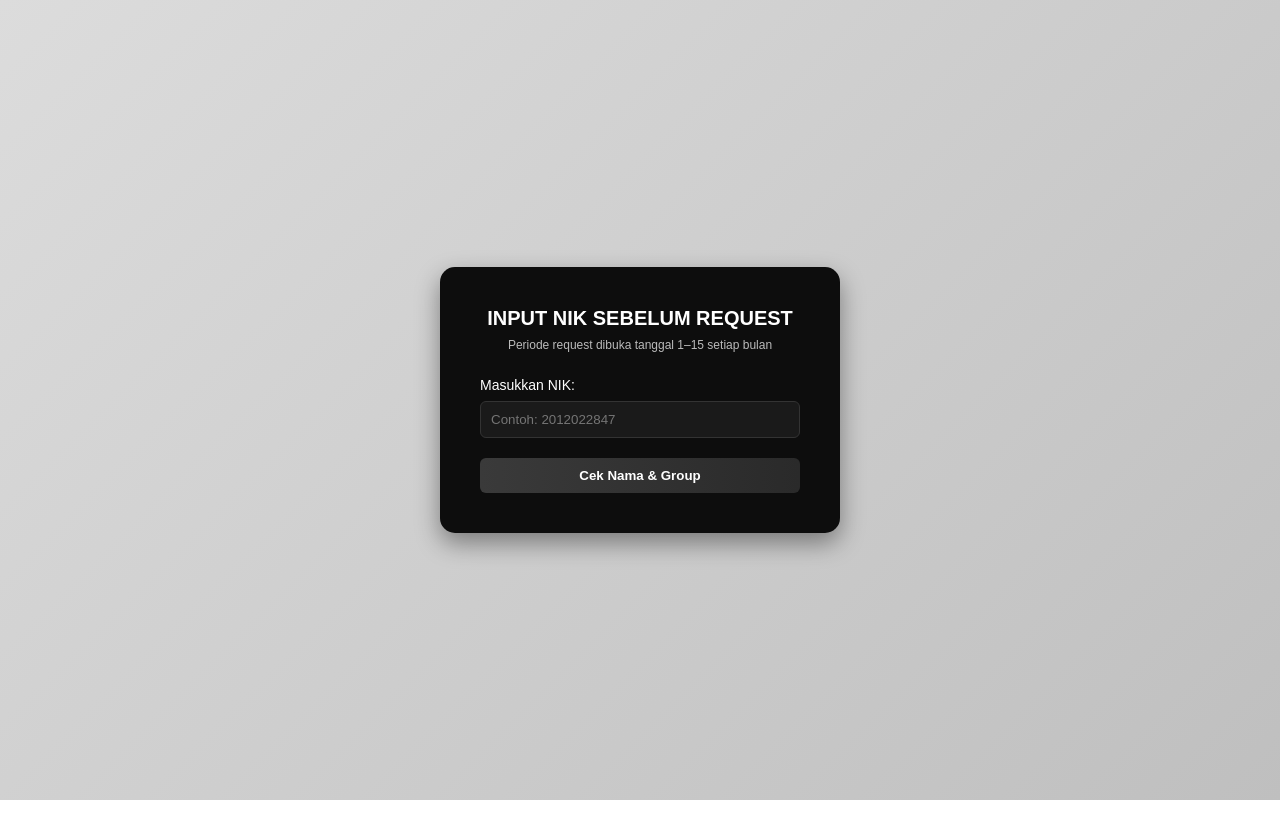
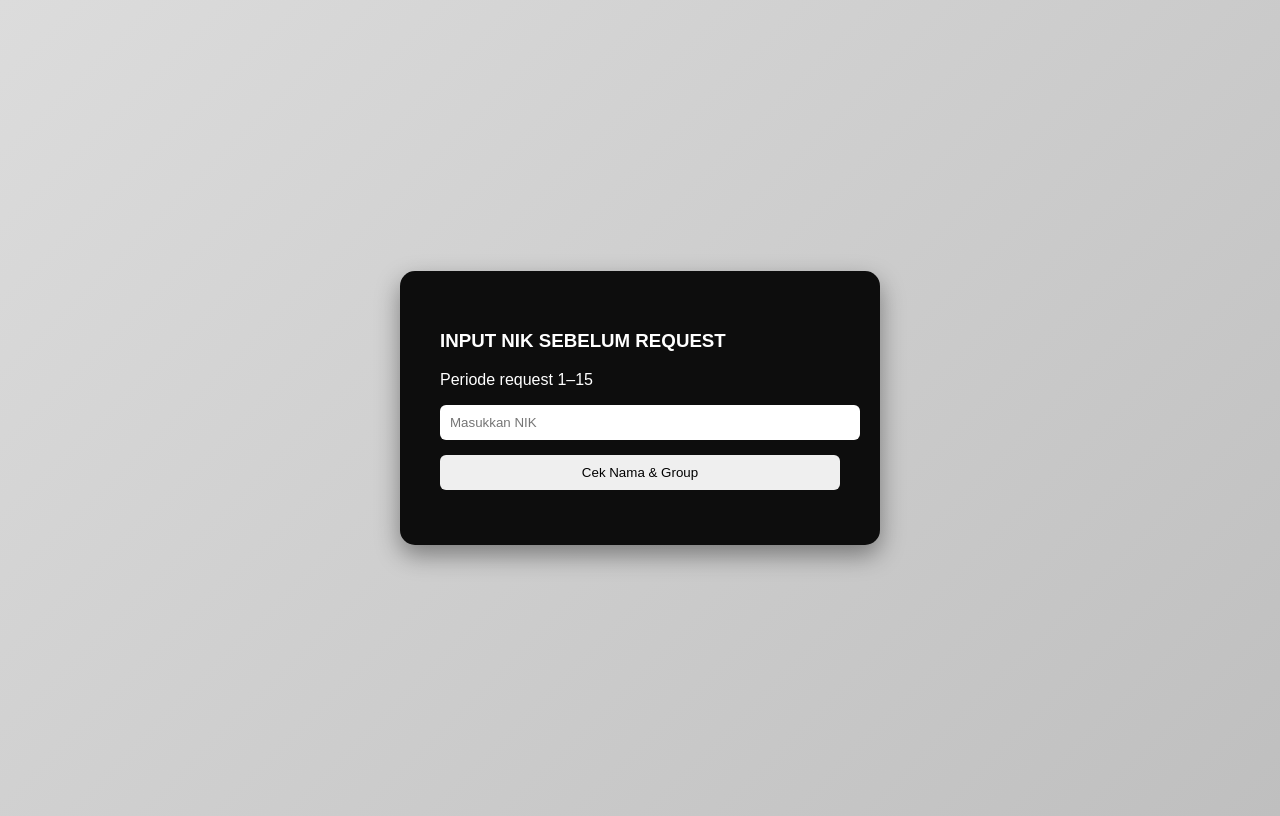
Before and after one commit to region03awhost-maker/jadwal, a plain HTML site: page index.html in a window 1280 px wide. Drawn offline with Linux system fonts and the light colour scheme.

Commit message:
Update index.html

```diff
--- a/index.html
+++ b/index.html
@@ -6,19 +6,13 @@
 <title>Input NIK</title>
 
 <style>
-* {
-    margin: 0;
-    padding: 0;
-    box-sizing: border-box;
-    font-family: Arial, Helvetica, sans-serif;
-}
-
 body {
     height: 100vh;
     background: linear-gradient(135deg, #dcdcdc, #bfbfbf);
     display: flex;
     justify-content: center;
     align-items: center;
+    font-family: Arial;
 }
 
 .card {
@@ -30,39 +24,12 @@
     color: white;
 }
 
-.card h1 {
-    text-align: center;
-    font-size: 20px;
-    font-weight: bold;
-    margin-bottom: 8px;
-}
-
-.card p {
-    text-align: center;
-    font-size: 12px;
-    color: #bbbbbb;
-    margin-bottom: 25px;
-}
-
-label {
-    font-size: 14px;
-    margin-bottom: 8px;
-    display: block;
-}
-
 input {
     width: 100%;
     padding: 10px;
+    margin-bottom: 15px;
     border-radius: 6px;
-    border: 1px solid #333;
-    background: #1a1a1a;
-    color: white;
-    margin-bottom: 20px;
-}
-
-input:focus {
-    outline: none;
-    border: 1px solid #4da6ff;
+    border: none;
 }
 
 button {
@@ -70,39 +37,62 @@
     padding: 10px;
     border: none;
     border-radius: 6px;
-    background: linear-gradient(to right, #3a3a3a, #2a2a2a);
-    color: white;
     cursor: pointer;
-    font-weight: bold;
-    transition: 0.3s;
 }
 
-button:hover {
-    background: linear-gradient(to right, #4da6ff, #0066cc);
+.result {
+    margin-top: 15px;
 }
 </style>
+</head>
 
-</head>
 <body>
 
 <div class="card">
-    <h1>INPUT NIK SEBELUM REQUEST</h1>
-    <p>Periode request dibuka tanggal 1–15 setiap bulan</p>
+    <h3>INPUT NIK SEBELUM REQUEST</h3>
+    <p>Periode request 1–15</p>
 
-    <form onsubmit="return cekNIK()">
-        <label>Masukkan NIK:</label>
-        <input type="text" id="nik" placeholder="Contoh: 2012022847" required>
-
+    <form id="formNIK">
+        <input type="text" id="nik" placeholder="Masukkan NIK" required>
         <button type="submit">Cek Nama & Group</button>
     </form>
+
+    <div class="result" id="resultBox"></div>
 </div>
 
 <script>
-function cekNIK() {
+
+// ====== GANTI LINK DI SINI ======
+const scriptURL = "https://script.google.com/macros/s/AKfycbypDY_nyCbEN3r0V3FCstpo1QE9cYJik_N8-mqDeZEJjutT3fDN6KBbw7aR0jhJyJvyxg/exec";
+
+// Validasi hanya angka
+document.getElementById("nik").addEventListener("input", function () {
+    this.value = this.value.replace(/[^0-9]/g, "");
+});
+
+document.getElementById("formNIK").addEventListener("submit", function(e) {
+    e.preventDefault();
+
     const nik = document.getElementById("nik").value;
-    alert("NIK yang dimasukkan: " + nik);
-    return false; // supaya tidak reload halaman
-}
+    const resultBox = document.getElementById("resultBox");
+
+    resultBox.innerHTML = "Mengecek...";
+
+    fetch(scriptURL + "?nik=" + nik)
+        .then(res => res.json())
+        .then(data => {
+            if (data.status === "found") {
+                resultBox.innerHTML =
+                    "Nama: " + data.nama + "<br>Group: " + data.group;
+            } else {
+                resultBox.innerHTML = "NIK tidak ditemukan";
+            }
+        })
+        .catch(err => {
+            resultBox.innerHTML = "Gagal koneksi";
+        });
+});
+
 </script>
 
 </body>
```
